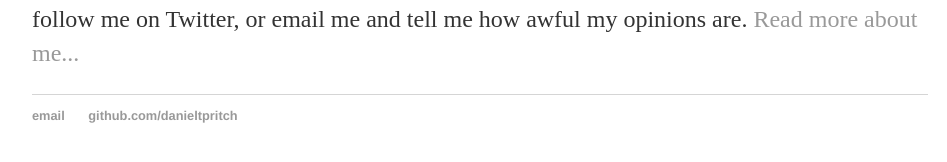
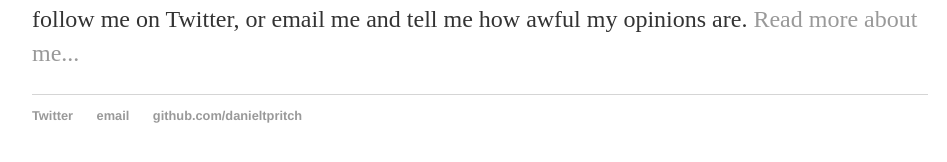
Before and after one commit to danieltpritch/danieltpritch.github.io, a Jekyll site: the page built from index.html, in a window 1280 px wide. Shown: the part 228-390 px from the top of the page, without its empty margins (160-1107 px from the left). Built offline with Jekyll 4.4.1, drawn with Linux system fonts in a browser that asks for light colours.

Commit message:
Update default.html

```diff
--- a/_layouts/default.html
+++ b/_layouts/default.html
@@ -21,6 +21,7 @@
 			</div><!-- /.container -->
 			<footer>
 	    		<ul>
+	        	        <li><a href="https://twitter.com/pritchett_dan">Twitter</a></li>
 	        		<li><a href="mailto:danieltpritch@gmail.com">email</a></li>
 	        		<li><a href="https://github.com/danieltpritch">github.com/danieltpritch</a></li>
 				</ul>
```
